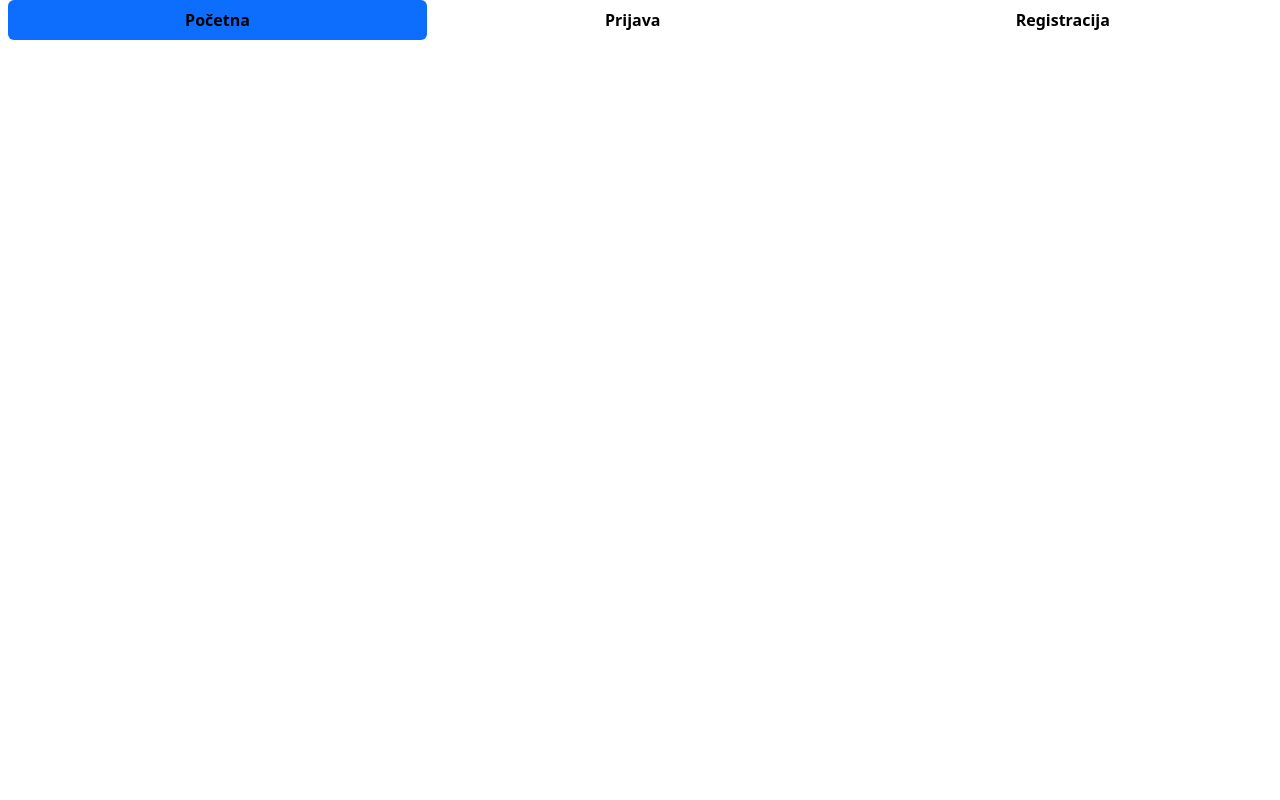
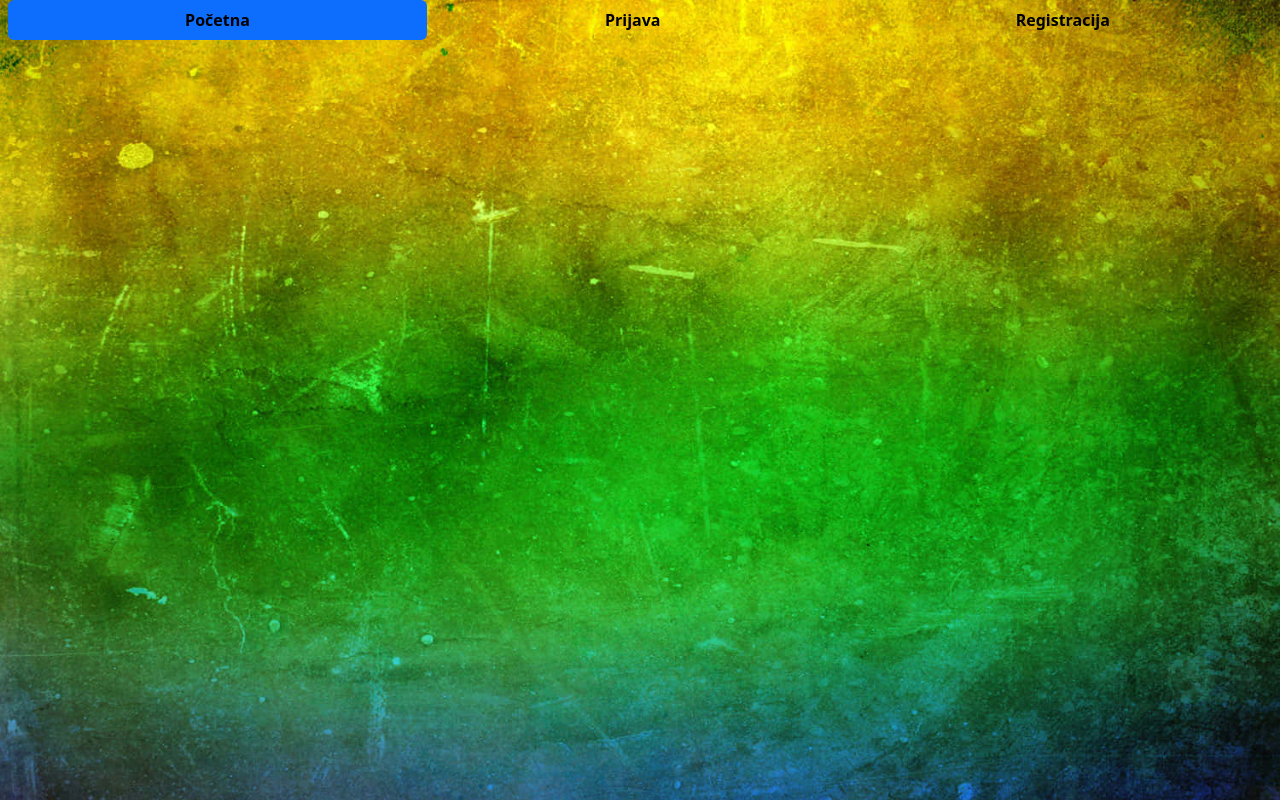
Before and after one commit to MastilovicRadoslav/DRS, a React (Create React App) app in the folder Onlajn kupovina/ui/: page / in a window 1280 px wide. Built offline with nearby package versions, Linux system fonts and the light colour scheme.

Commit message:
Pozadina - Početna

```diff
--- a/Onlajn kupovina/ui/src/Home.js
+++ b/Onlajn kupovina/ui/src/Home.js
@@ -15,6 +15,7 @@ const Pocetna = () => {
     const stilCeleStranice = {
         textAlign: 'center',
         backgroundSize: 'cover',
+        backgroundImage: `url('Pozadine/pozadinaPocetna.jpg')`,
         backgroundPosition: 'center',
         height: '100vh',
         display: 'flex',
```
Also changed, not shown: Onlajn kupovina/ui/public/Pozadine/pozadinaPocetna.jpg (added).
